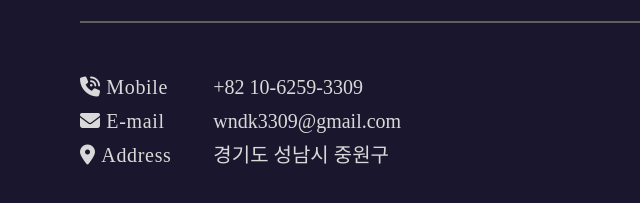
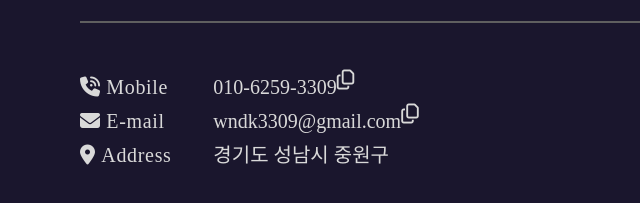
Before and after one commit to Parkjua/Portfolio, a plain HTML site: page index.html in a window 1280 px wide. Shown: the part 6101-6304 px from the top of the page, 0-640 px from the left. Drawn offline with nearby package versions, Linux system fonts and the light colour scheme; a web font is replaced by a local one.

Commit message:
Update index.html

```diff
--- a/index.html
+++ b/index.html
@@ -613,14 +613,16 @@
         <div class="contact_line"></div>
 
         <div class="contact_final">
-            <div class="contact_info">
+             <div class="contact_info">
                 <dl>
                     <dt><i class="fa-solid fa-phone-volume"></i>&nbsp;Mobile</dt>
-                    <dd>+82 10-6259-3309</dd>
+                    <dd id="copy_id">010-6259-3309</dd>
+                    <i type="button" class="fa-regular fa-copy copy"></i>
                 </dl>
                 <dl>
                     <dt><i class="fa-solid fa-envelope"></i>&nbsp;E-mail</dt>
-                    <dd>wndk3309@gmail.com</dd>
+                    <dd id="copy_id2">wndk3309@gmail.com</dd> <i type="button" class="fa-regular fa-copy copy"></i>
+
                 </dl>
                 <dl>
                     <dt><i class="fa-solid fa-location-dot"></i>&nbsp;Address</dt>
```
